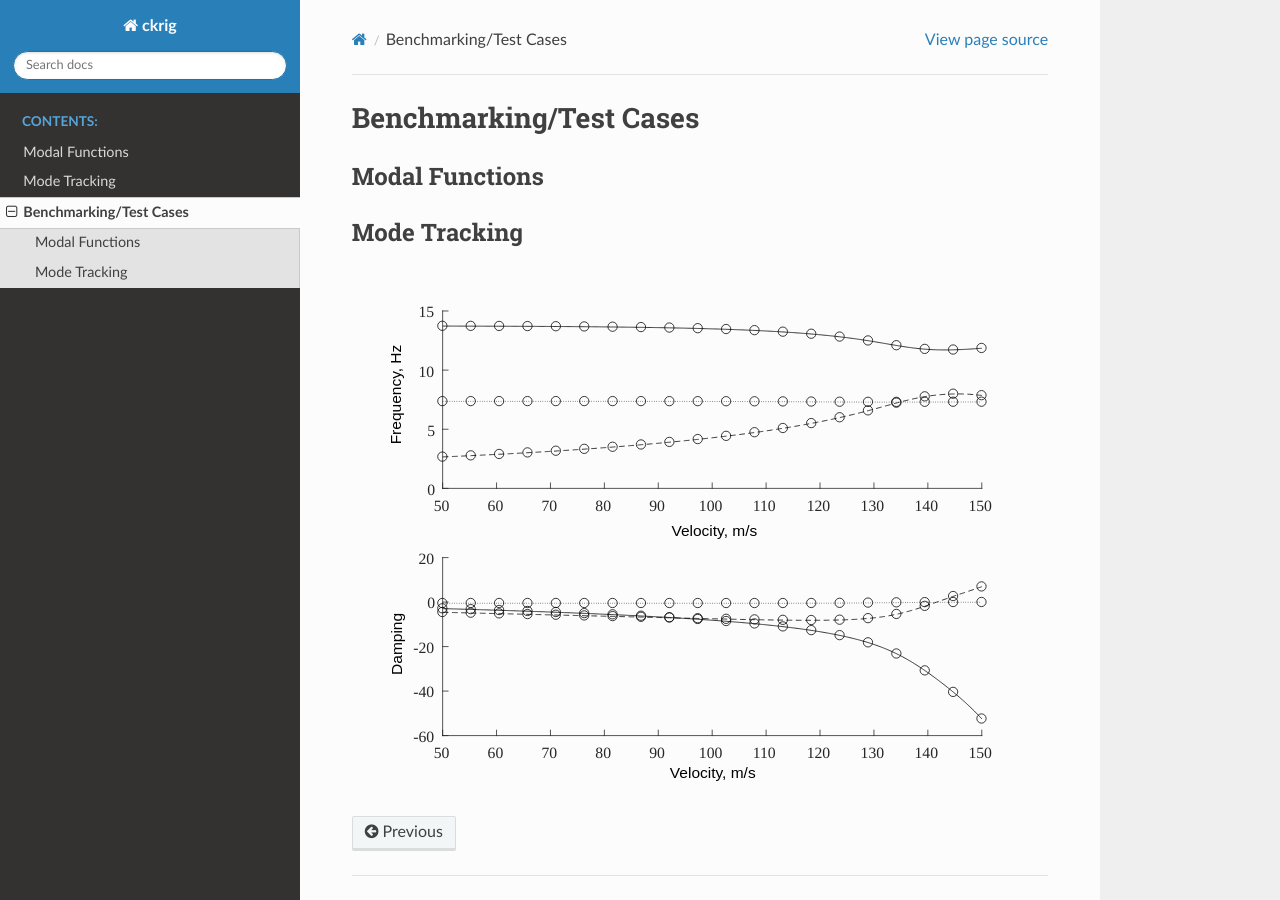
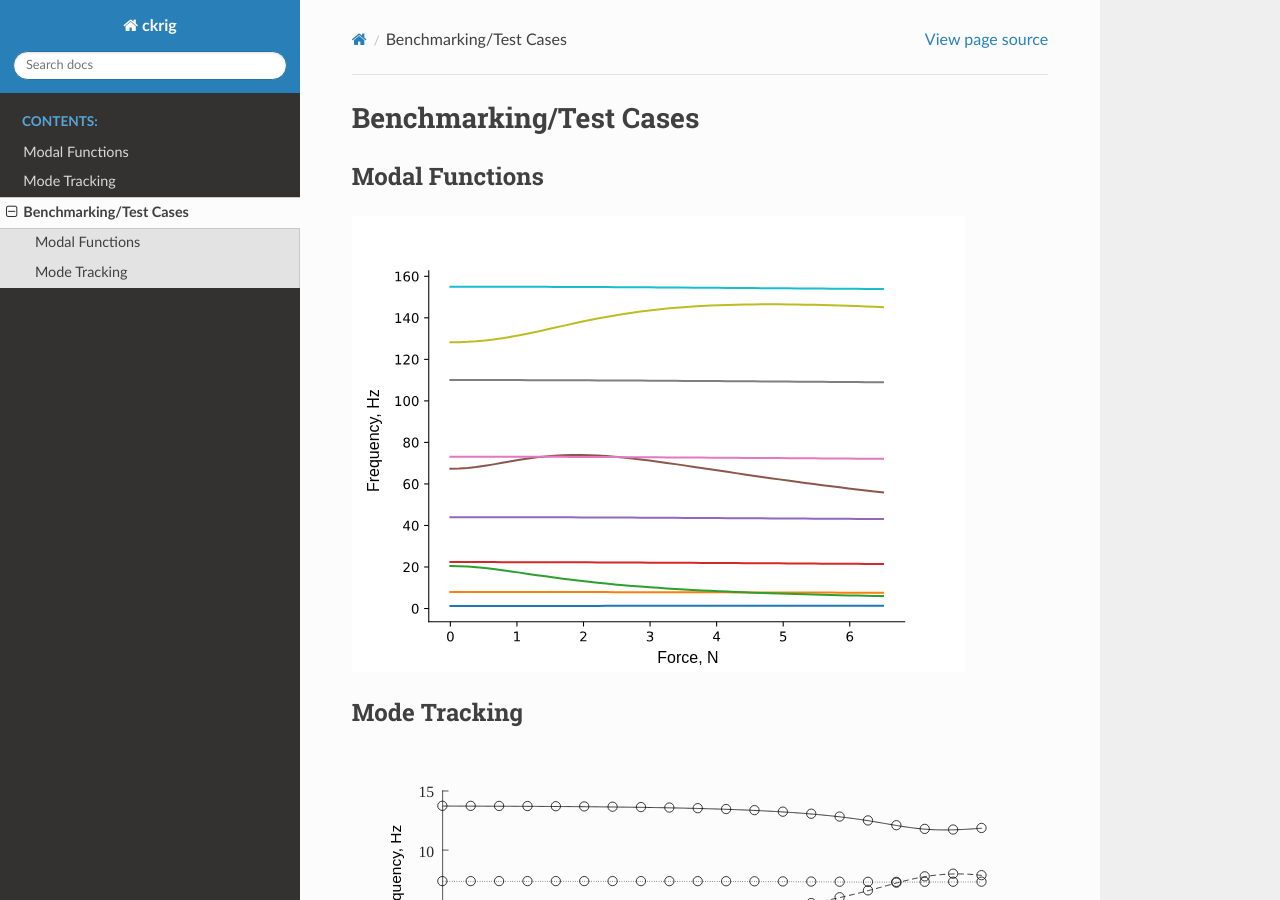
Before and after one commit to chrislupp/MTK, a Sphinx documentation site: the page built from doc/testcases.rst, in a window 1280 px wide and 900 px high. Built offline with Sphinx 7.4.7 and the Read the Docs theme 2.0.0, drawn with Linux system fonts in a browser that asks for light colours.

Commit message:
added images to documentation

```diff
--- a/doc/testcases.rst
+++ b/doc/testcases.rst
@@ -6,7 +6,7 @@ Benchmarking/Test Cases
 Modal Functions
 ===============
 
-
+.. image:: ./graphics/modetracking_defmodal.svg
 
 
 Mode Tracking
```
Also changed, not shown: doc/graphics/modetracking_defmodal.svg (added).
